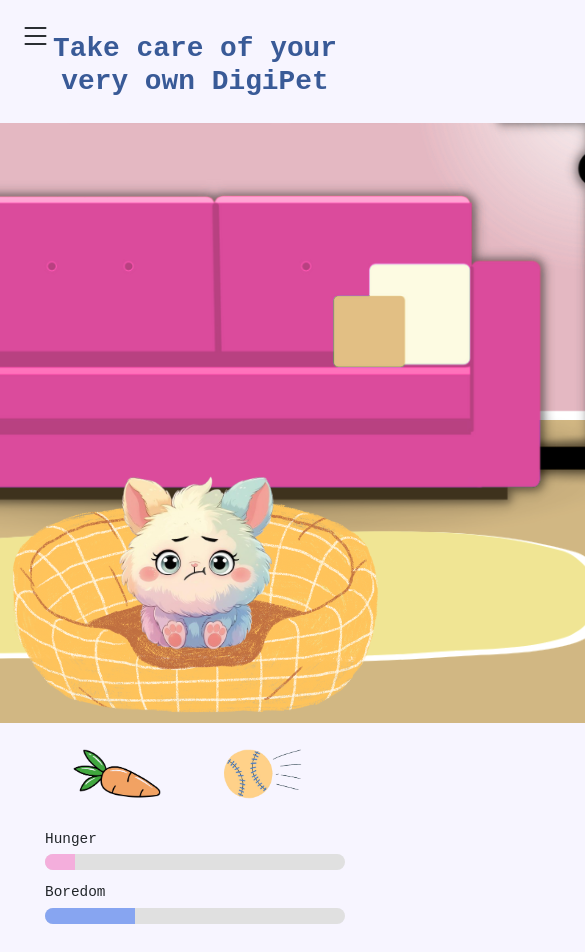
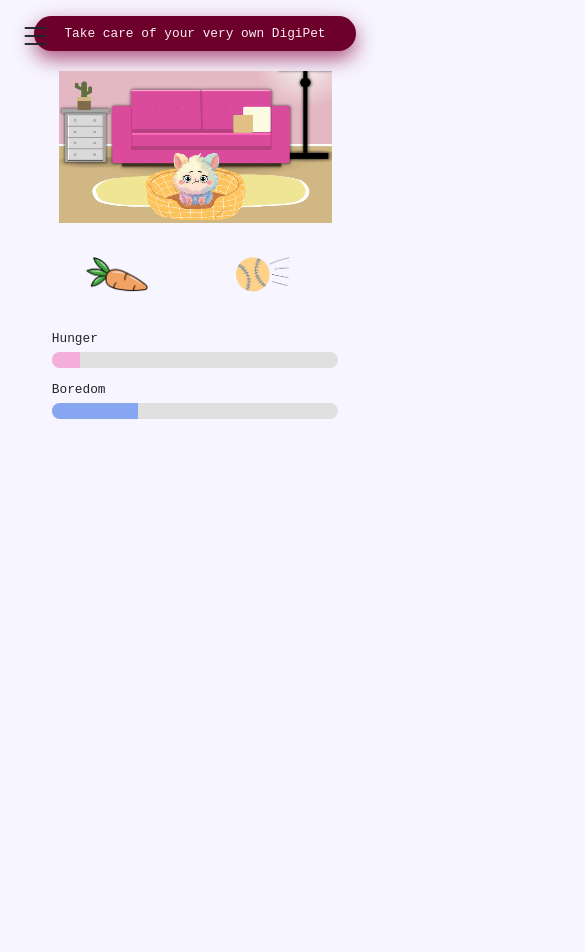
Before and after one commit to promarker8/button-masher, an Angular app: page /game/digipet in a window 390 px wide. Shown: the top 952 px of the page, 585 px wide, since content can reach past the window. After the commit the page ends 844 px from the top, so only its background shows below. Built offline with nearby package versions, Linux system fonts and the light colour scheme.

Commit message:
digipet updates - scoring, speech bubble, styles

```diff
--- a/src/app/game/digipet/digipet.component.css
+++ b/src/app/game/digipet/digipet.component.css
@@ -76,3 +76,56 @@
         color: rgb(57, 90, 151);
         font-weight: bold;
     }
+
+    .pill {
+        display: inline-block;
+        padding: 10px 80px;
+        margin-bottom: 20px;
+        background-color: #6d002a;
+        color: #333;
+        font-size: 18px;
+        font-weight: 500;
+        border-radius: 999px;
+        box-shadow: 0 8px 20px rgba(136, 7, 67, 0.674);
+        transition: transform 0.2s ease, box-shadow 0.2s ease;
+    }
+
+    .pill h1 {
+        color: rgb(254, 236, 242);
+        margin: 0;
+        font-size: 18px;
+    }
+
+    @media (max-width: 1224px) {
+        .pill h1 {
+            font-size: 0.8rem;
+            text-align: center;
+        }
+
+        .pill {
+            padding: 10px 30px;
+        }
+
+        canvas {
+            width: 70vw;
+            height: auto;
+        }
+    }
+
+    @media (max-width: 400px) {
+        .button-img {
+            height: 35px;
+        }
+
+        .status-bars {
+            width: 80%;
+        }
+
+        .bar-label {
+            font-size: 0.8rem;
+        }
+
+        .digi-controls {
+            padding: 0.3rem;
+        }
+    }
--- a/src/app/game/digipet/digipet.component.html
+++ b/src/app/game/digipet/digipet.component.html
@@ -1,10 +1,10 @@
 <div class="container p-3 d-flex flex-column justify-content-center align-items-center">
 
-    <div class="container header text-center my-3">
+    <div class="pill">
         <h1>Take care of your very own DigiPet</h1>
     </div>
 
-    <canvas #canvas width="1000" height="600"></canvas>
+    <canvas #canvas width="900" height="500"></canvas>
 
     <div class="controls w-100 d-flex justify-content-center align-items-end gap-3 py-3">
         <button class="btn digi-controls" (click)="feedPet()">
--- a/src/app/game/digipet/digipet.component.ts
+++ b/src/app/game/digipet/digipet.component.ts
@@ -19,6 +19,7 @@ export class DigipetComponent implements AfterViewInit, OnDestroy {
   private hungerInterval!: number;
   boredom = 0;
   private boredomInterval!: number;
+  speechText: string = '';
 
   private petImages: { [key: string]: HTMLImageElement } = {};
   private currentMood: 'happy' | 'worried' | 'sad' | 'hungry' | 'dead' = 'happy';
@@ -67,11 +68,10 @@ export class DigipetComponent implements AfterViewInit, OnDestroy {
   drawPet(mood: 'happy' | 'worried' | 'sad' | 'hungry' | 'dead') {
     this.currentMood = mood;
     const ctx = this.ctx;
-    ctx.clearRect(0, 0, 1000, 600); // match your canvas size
+    ctx.clearRect(0, 0, 900, 500);
 
-    // ✅ Draw preloaded background
     if (this.backgroundImage?.complete) {
-      ctx.drawImage(this.backgroundImage, 0, 0, 1000, 600);
+      ctx.drawImage(this.backgroundImage, 0, 0, 900, 500);
     }
 
     const petImg = this.petImages[mood];
@@ -80,16 +80,49 @@ export class DigipetComponent implements AfterViewInit, OnDestroy {
       const petWidth = 200;
       const petHeight = 200;
 
-      const x = (1000 - petWidth) / 2;
-      const y = 340;
+      const x = (900 - petWidth) / 2;
+      const y = 255;
 
       ctx.drawImage(petImg, x, y, petWidth, petHeight);
+
+      if (this.speechText) {
+        this.drawSpeechBubble(x + petWidth / 2, y - 50, this.speechText);
+      }
+
     } else {
-      ctx.fillStyle = 'gray';
+      ctx.fillStyle = '#87a5f1';
       ctx.fillRect(450, 250, 100, 100);
       ctx.fillStyle = 'white';
       ctx.fillText('Loading...', 470, 300);
     }
+  }
+
+  drawSpeechBubble(x: number, y: number, text: string) {
+    const ctx = this.ctx;
+    const padding = 10;
+    ctx.font = '11px Arial';
+    const textWidth = ctx.measureText(text).width;
+    const bubbleWidth = textWidth + padding * 2;
+    const bubbleHeight = 40;
+
+    ctx.fillStyle = 'white';
+    ctx.strokeStyle = '#87a5f1';
+    ctx.lineWidth = 2;
+    ctx.beginPath();
+    ctx.roundRect(x, y, bubbleWidth, bubbleHeight, 10);
+    ctx.fill();
+    ctx.stroke();
+
+    ctx.beginPath();
+    ctx.moveTo(x + 20, y + bubbleHeight);
+    ctx.lineTo(x + 10, y + bubbleHeight + 10);
+    ctx.lineTo(x + 30, y + bubbleHeight);
+    ctx.closePath();
+    ctx.fill();
+    ctx.stroke();
+
+    ctx.fillStyle = 'black';
+    ctx.fillText(text, x + padding, y + 25);
   }
 
   feedPet() {
@@ -117,6 +150,7 @@ export class DigipetComponent implements AfterViewInit, OnDestroy {
       console.log("Pet is dead");
       this.petStatus = 'Dead';
       this.drawPet('dead');
+      this.speechText = "Girl, you killed me";
     } else if (isHungry && isBored) {
       console.log("Pet is sad (hungry + bored)");
       this.petStatus = 'Sad';
```
